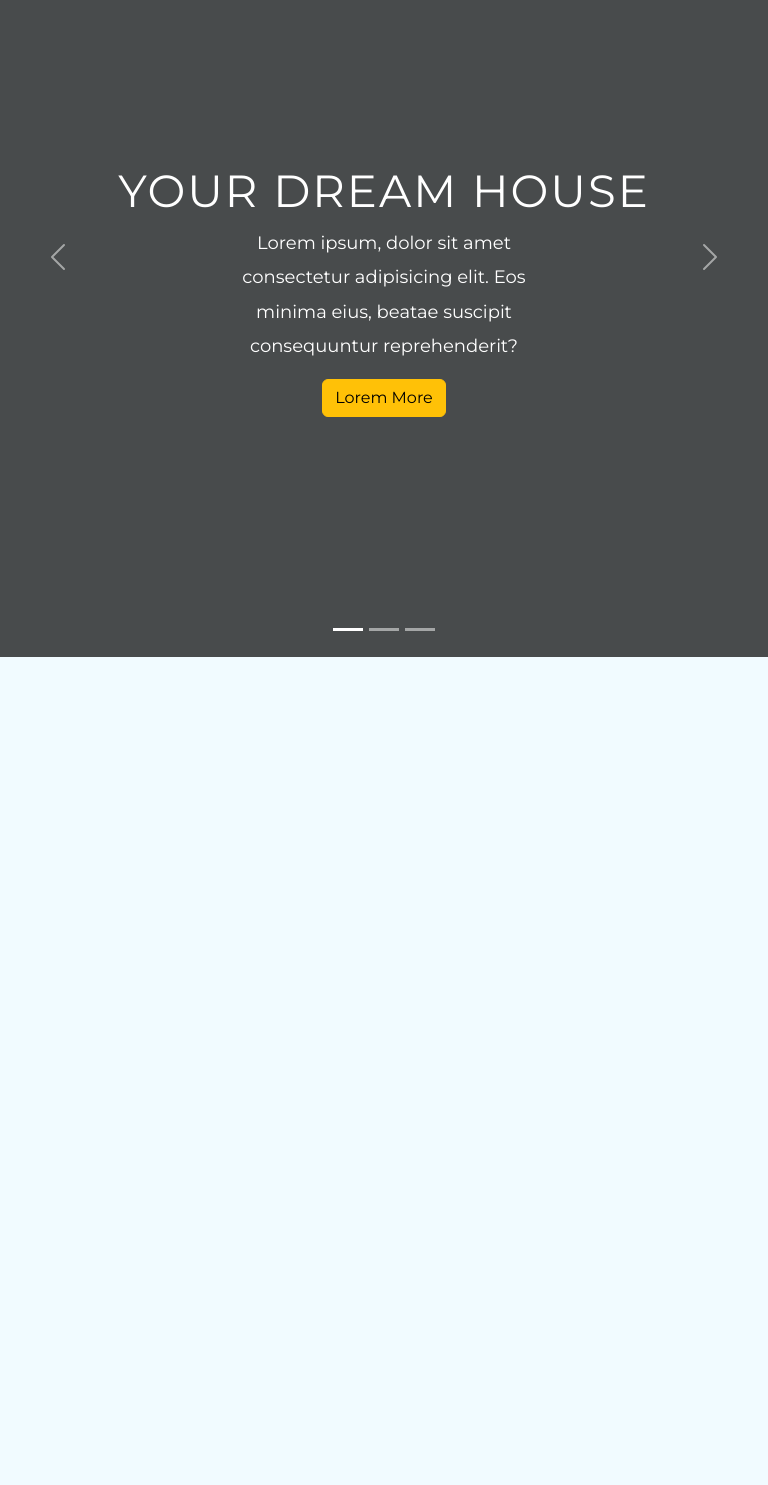
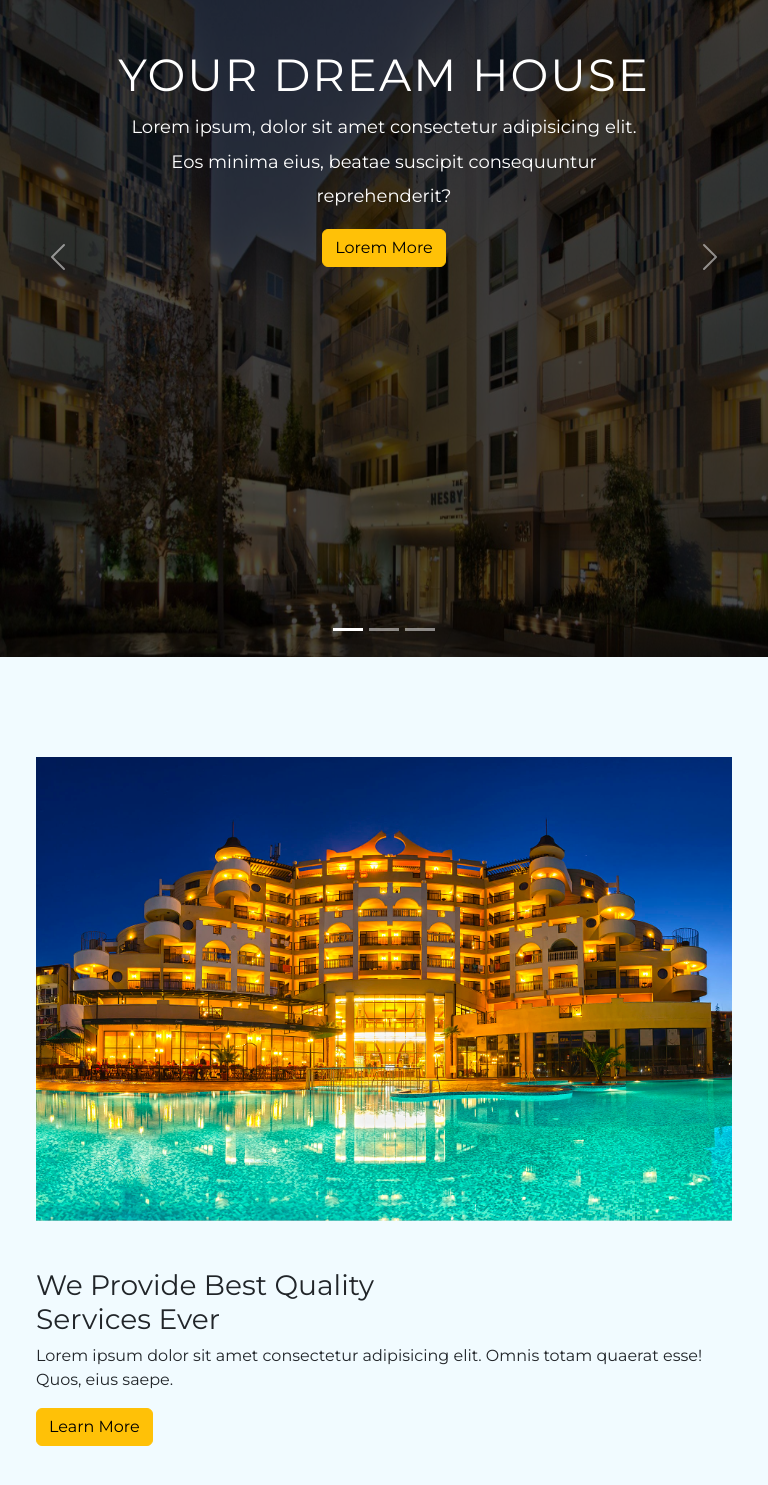
Before and after one commit to Douzandeh/DreamHouse, a plain HTML site: page index.html in a window 768 px wide. Shown: the part 143-1628 px from the top of the page. Before the commit the page ends 800 px from the top, so only its background shows below. Drawn offline with Linux system fonts and the light colour scheme.

Commit message:
Added About Section and Added img

```diff
--- a/css/style.css
+++ b/css/style.css
@@ -75,6 +75,16 @@ body {
 
 /* * Responsive CSS */
 
+@media only screen and (min-width: 768px) and (max-width: 991px){
+  .carousel-caption{
+    bottom: 370px;
+  }
+  .carousel-caption p{
+    width: 100%;
+  }
+}
+
+
 @media only screen and (max-width: 767px) {
   .navbar-nav{
     text-align: center;
--- a/index.html
+++ b/index.html
@@ -59,7 +59,7 @@
       </div>
       <div class="carousel-inner">
         <div class="carousel-item active">
-          <img src="./img/home1.jpg.crdownload" class="d-block w-100" alt="...">
+          <img src="./img/home2.jpg" class="d-block w-100" alt="...">
           <div class="carousel-caption ">
             <h5>Your Dream House</h5>
             <p>Lorem ipsum, dolor sit amet consectetur adipisicing elit. Eos minima eius, beatae suscipit consequuntur reprehenderit?</p>
@@ -93,6 +93,27 @@
       </button>
     </div>
 
+    <!-- About section -->
+
+    <section id="about" class="about section-padding">
+      <div class="container">
+        <div class="row">
+          <div class="col-lg-4 col-md-12 col-12">
+            <div class="about-img">
+              <img src="./img/Hotel.jpg" alt="" class="img-fluid">
+            </div>
+          </div>
+          <div class="col-lg-8 col-md-12 col-12 ps-lg-5 mt-md-5">
+            <div class="about-text">
+              <h2>We Provide Best Quality <br> Services Ever</h2>
+              <p>Lorem ipsum dolor sit amet consectetur adipisicing elit. Omnis totam quaerat esse! Quos, eius saepe.</p>
+              <a href="#" class="btn btn-warning">Learn More</a>
+            </div>
+          </div>
+        </div>
+      </div>
+    </section>
+
     <script src="./js/bootstrap.bundle.min.js"></script>
   </body>
 </html>
```
Also changed, not shown: img/Hotel.jpg (added), 1 other file.
